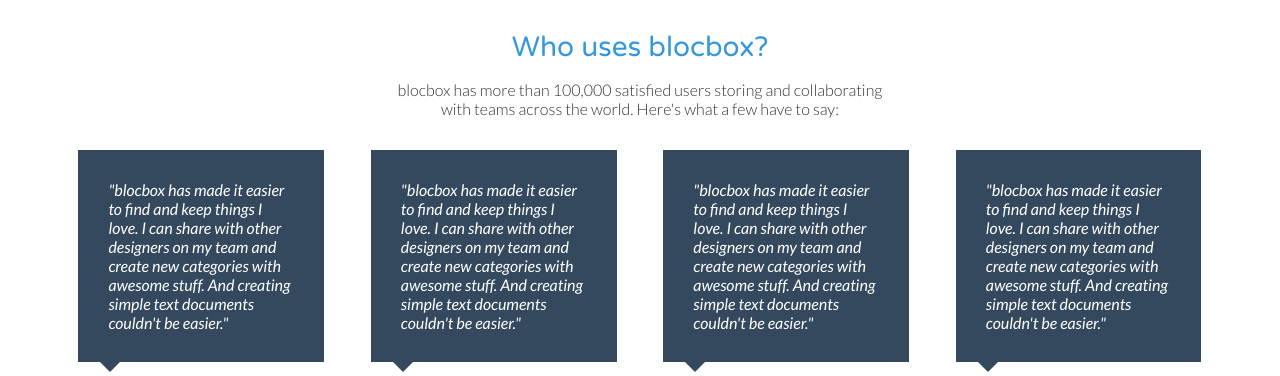
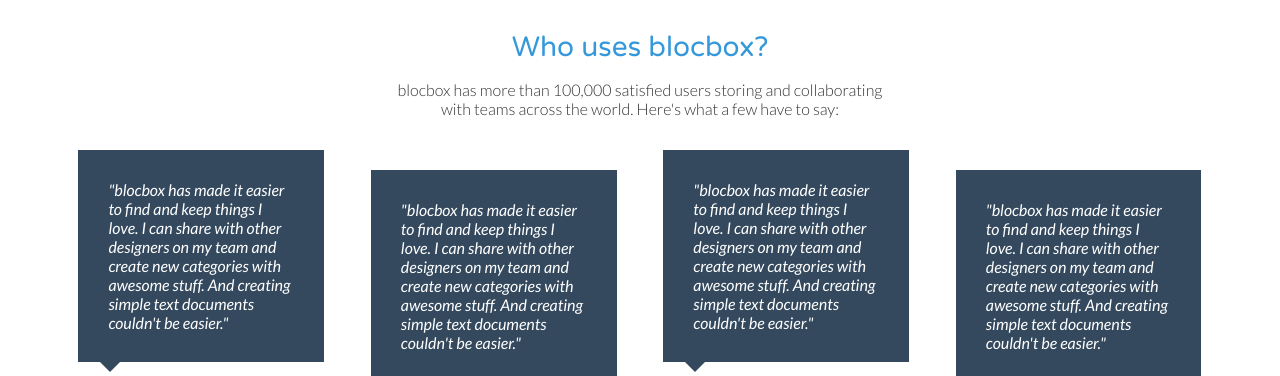
Before and after one commit to claycarpenter/Blocbox, a website: page src/jade/index.jade in a window 1280 px wide. Shown: the part 2103-2479 px from the top of the page. Drawn offline with nearby package versions, Linux system fonts and the light colour scheme; files that its build step writes are made by us from their sources; grey boxes are pictures that could not be loaded; files whose address does not match are found by name.

Commit message:
Adds style to vertically stagger testimonials.

```diff
--- a/src/jade/index.jade
+++ b/src/jade/index.jade
@@ -122,7 +122,7 @@
                     strong Stella B.
                     br
                     | Freelance Designer, N. Dakota
-                li.one-fourth
+                li.one-fourth.stagger
                   blockquote
                     | "blocbox has made it easier to find and keep things I love. I can share with other designers on my team and create new categories with awesome stuff. And creating simple text documents couldn't be easier."
                   img(src='https://s3.amazonaws.com/uifaces/faces/twitter/jsa/128.jpg', alt='avatar')
@@ -138,7 +138,7 @@
                     strong Stella B.
                     br
                     | Freelance Designer, N. Dakota
-                li.one-fourth
+                li.one-fourth.stagger
                   blockquote
                     | "blocbox has made it easier to find and keep things I love. I can share with other designers on my team and create new categories with awesome stuff. And creating simple text documents couldn't be easier."
                   img(src='https://s3.amazonaws.com/uifaces/faces/twitter/jsa/128.jpg', alt='avatar')
--- a/src/scss/style.scss
+++ b/src/scss/style.scss
@@ -283,6 +283,10 @@
 
     ul li {
         list-style-type: none;
+
+        &.stagger {
+            margin-top: 20px;
+        }
     }
 
     blockquote {
```
